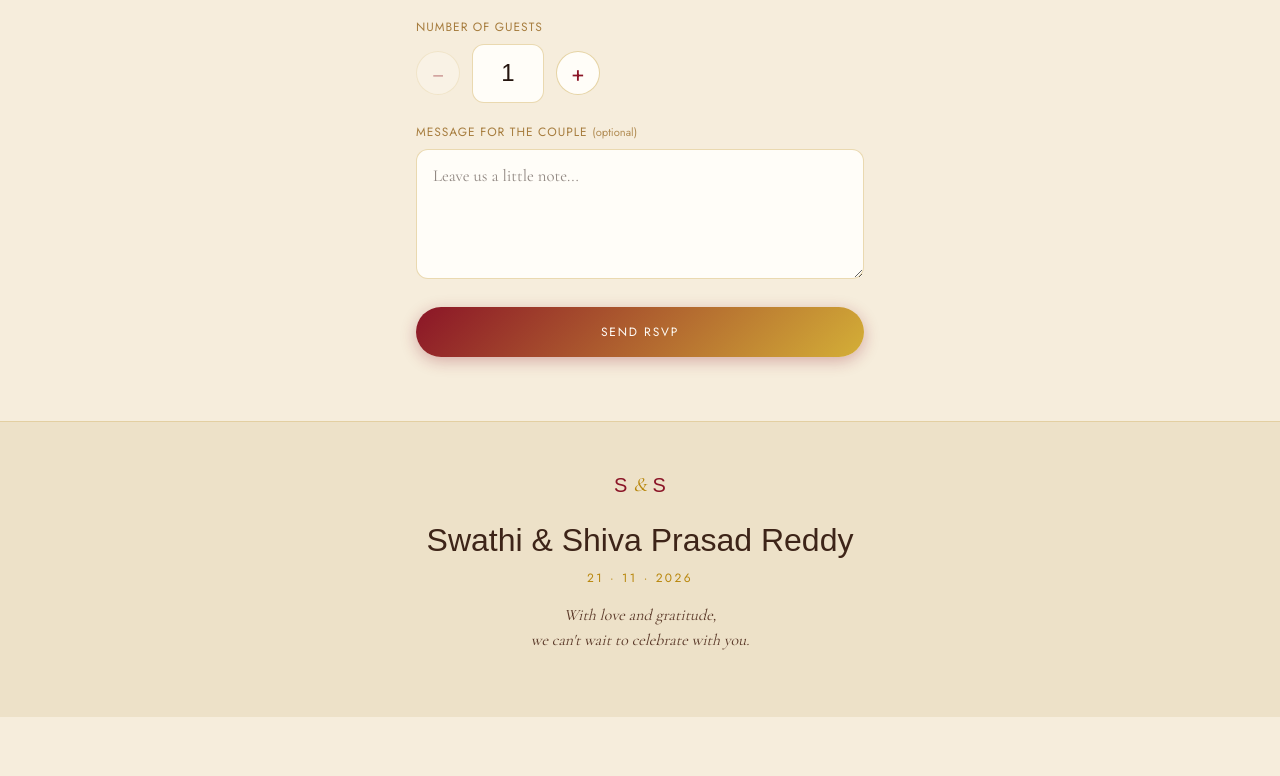
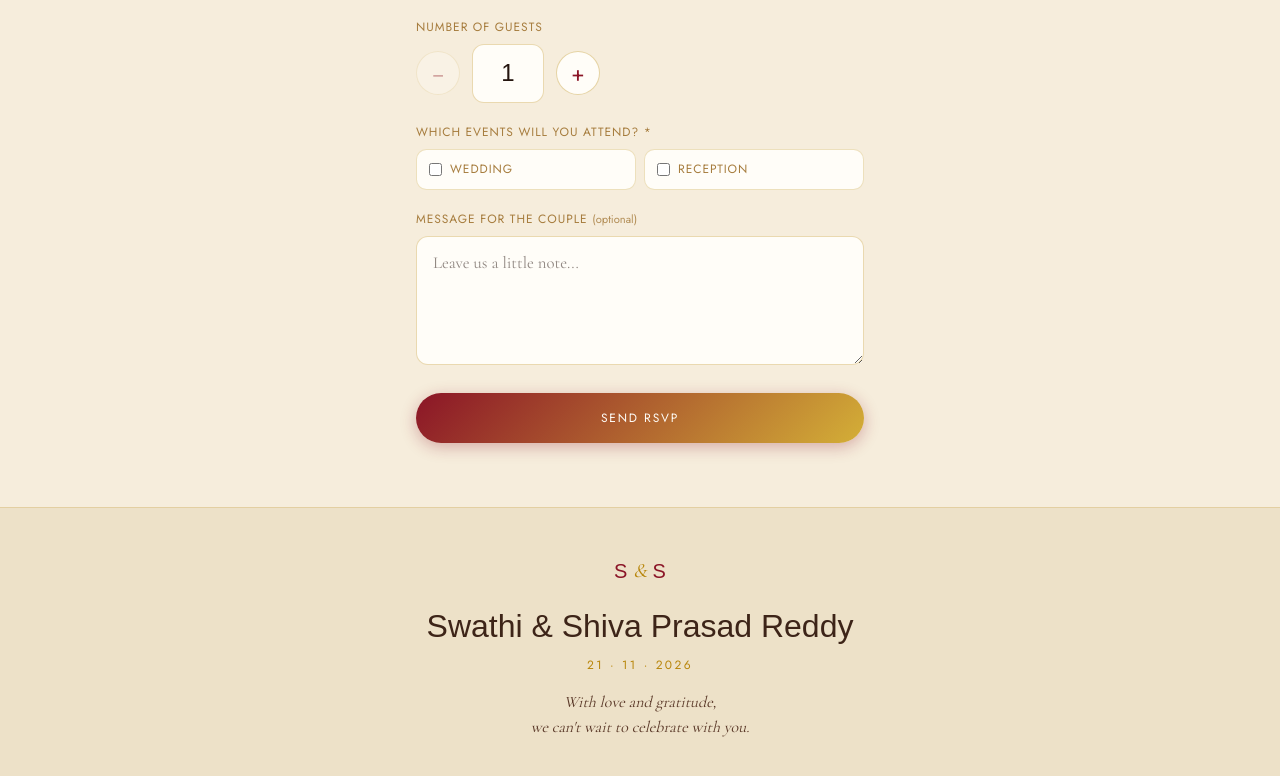
Before and after one commit to vaishnaviannabhemoju/swathi-wedding-invitation, a Next.js app: page /invite/all in a window 1280 px wide. Shown: the part 2501-3277 px from the top of the page. Before the commit the page ends 3218 px from the top, so only its background shows below. Built offline with nearby package versions, Linux system fonts and the light colour scheme; a web font is replaced by a local one.

Commit message:
update to add events

```diff
--- a/app/api/rsvp/route.ts
+++ b/app/api/rsvp/route.ts
@@ -5,7 +5,7 @@ export async function POST(request: Request) {
   try {
     const body = await request.json();
 
-    const { guest_name, email, attending, guest_count, message } = body;
+    const { guest_name, email, attending, guest_count, events, message } = body;
 
     if (!guest_name || typeof attending !== "boolean") {
       return NextResponse.json(
@@ -14,11 +14,29 @@ export async function POST(request: Request) {
       );
     }
 
-    const { error } = await supabaseServer.from("wedding_reception_rsvps").insert({
+    const selectedEvents = Array.isArray(events)
+      ? events.filter(
+          (event): event is string =>
+            typeof event === "string" &&
+            (event === "Wedding" || event === "Reception"),
+        )
+      : [];
+
+    if (attending && selectedEvents.length === 0) {
+      return NextResponse.json(
+        { error: "Please select at least one event." },
+        { status: 400 },
+      );
+    }
+
+    const { error } = await supabaseServer
+      .from("wedding_reception_rsvps")
+      .insert({
         guest_name,
         email: email || null,
         attending,
         guest_count: attending ? (guest_count ?? 1) : 0,
+        events: attending ? selectedEvents : [],
         message: message || null,
       });
 
--- a/components/RSVPForm.tsx
+++ b/components/RSVPForm.tsx
@@ -4,6 +4,7 @@ import { FormEvent, useState } from "react";
 
 const MIN_GUESTS = 1;
 const MAX_GUESTS = 50;
+const EVENT_OPTIONS = ["Wedding", "Reception"] as const;
 
 export default function RSVPForm() {
   const [loading, setLoading] = useState(false);
@@ -15,6 +16,7 @@ export default function RSVPForm() {
     email: "",
     attending: true,
     guest_count: 1,
+    events: [] as string[],
     message: "",
   });
 
@@ -25,6 +27,19 @@ export default function RSVPForm() {
     }));
   };
 
+  const toggleEvent = (event: string) => {
+    setForm((previous) => {
+      const exists = previous.events.includes(event);
+
+      return {
+        ...previous,
+        events: exists
+          ? previous.events.filter((item) => item !== event)
+          : [...previous.events, event],
+      };
+    });
+  };
+
   const setGuestCount = (value: number) => {
     const next = Math.min(MAX_GUESTS, Math.max(MIN_GUESTS, value));
     updateField("guest_count", next);
@@ -32,6 +47,11 @@ export default function RSVPForm() {
 
   const handleSubmit = async (e: FormEvent<HTMLFormElement>) => {
     e.preventDefault();
+
+    if (form.attending && form.events.length === 0) {
+      setError("Please select at least one event.");
+      return;
+    }
 
     setLoading(true);
     setError("");
@@ -48,6 +68,7 @@ export default function RSVPForm() {
           email: form.email || null,
           attending: form.attending,
           guest_count: form.attending ? form.guest_count : 0,
+          events: form.attending ? form.events : [],
           message: form.message || null,
         }),
       });
@@ -65,6 +86,7 @@ export default function RSVPForm() {
         email: "",
         attending: true,
         guest_count: 1,
+        events: [],
         message: "",
       });
     } catch (err) {
@@ -150,6 +172,7 @@ export default function RSVPForm() {
       </div>
 
       {form.attending && (
+        <>
           <div className="form-group">
             <label htmlFor="guest_count">Number of Guests</label>
 
@@ -190,6 +213,25 @@ export default function RSVPForm() {
               </button>
             </div>
           </div>
+
+          <div className="form-group">
+            <label>Which events will you attend? *</label>
+
+            <div className="event-checkboxes">
+              {EVENT_OPTIONS.map((event) => (
+                <label key={event} className="checkbox-option">
+                  <input
+                    type="checkbox"
+                    checked={form.events.includes(event)}
+                    onChange={() => toggleEvent(event)}
+                  />
+
+                  <span>{event}</span>
+                </label>
+              ))}
+            </div>
+          </div>
+        </>
       )}
 
       <div className="form-group">
```
Lines whose indentation alone changed are shown as unchanged.
